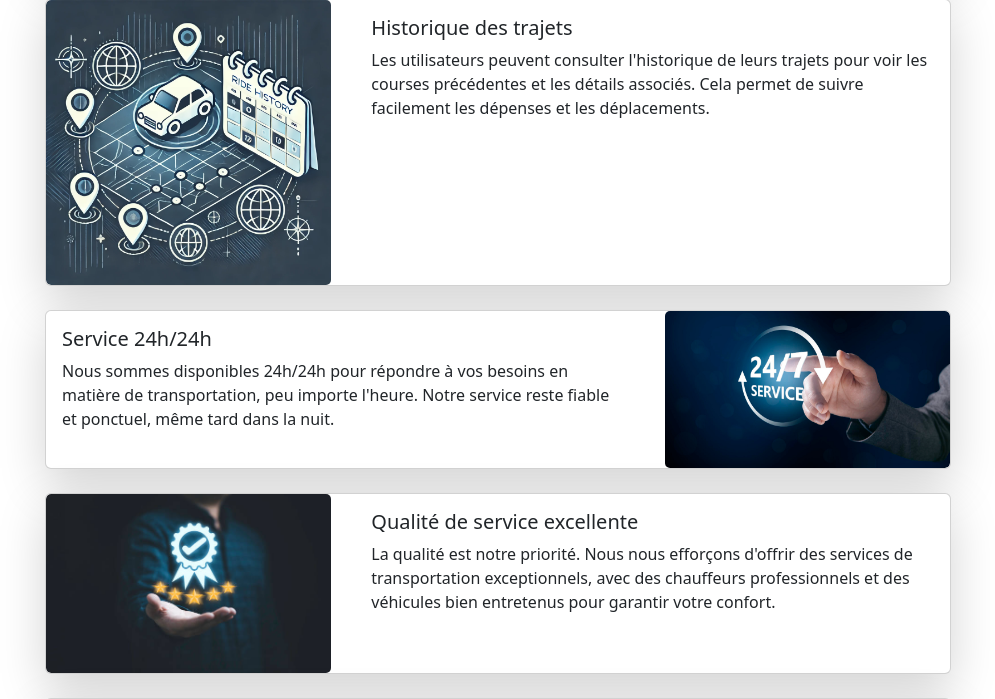
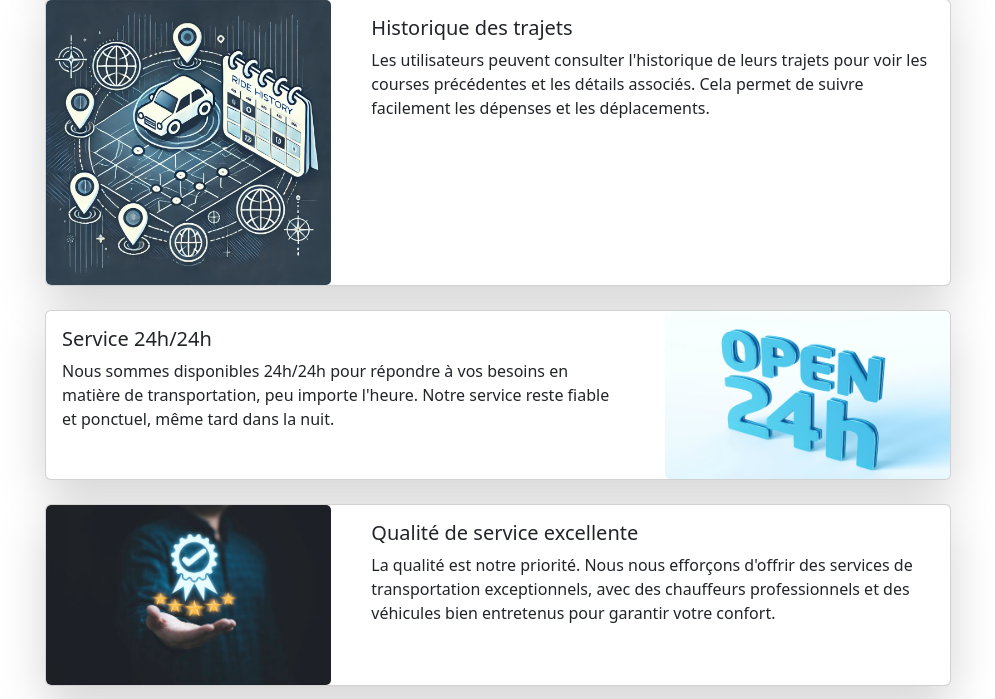
Before and after one commit to lucduplex/projetRCW, a Django app: page /about/ in a window 1280 px wide. Shown: the part 1568-2267 px from the top of the page, without its empty margins (142-1137 px from the left). Run offline with Django 5.2, Linux system fonts and the light colour scheme.

Commit message:
Updated about.html

```diff
--- a/easyride/templates/about.html
+++ b/easyride/templates/about.html
@@ -107,7 +107,7 @@
             <div class="card shadow-lg mb-4">
                 <div class="row no-gutters flex-md-row-reverse">
                     <div class="col-md-4">
-                        <img src="{% static 'images/247_service.jpg' %}" class="card-img" alt="Service 24h/24h">
+                        <img src="{% static 'images/open_24.jpg' %}" class="card-img" alt="Service 24h/24h">
                     </div>
                     <div class="col-md-8">
                         <div class="card-body">
```
Also changed, not shown: easyride/app/forms.py (line endings or trailing spaces), easyride/static/images/open_24.jpg (added).
